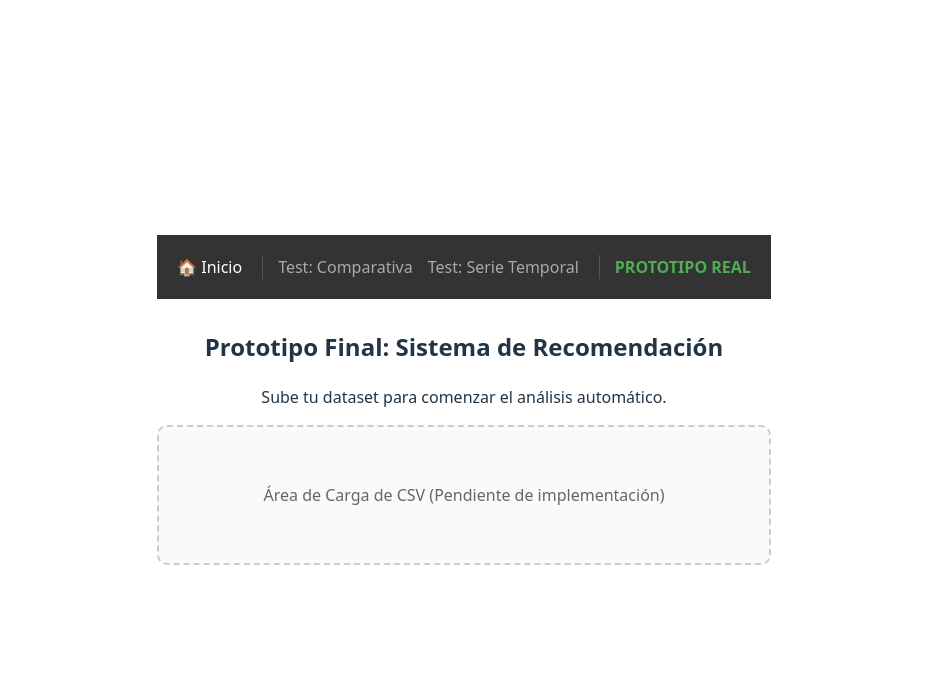
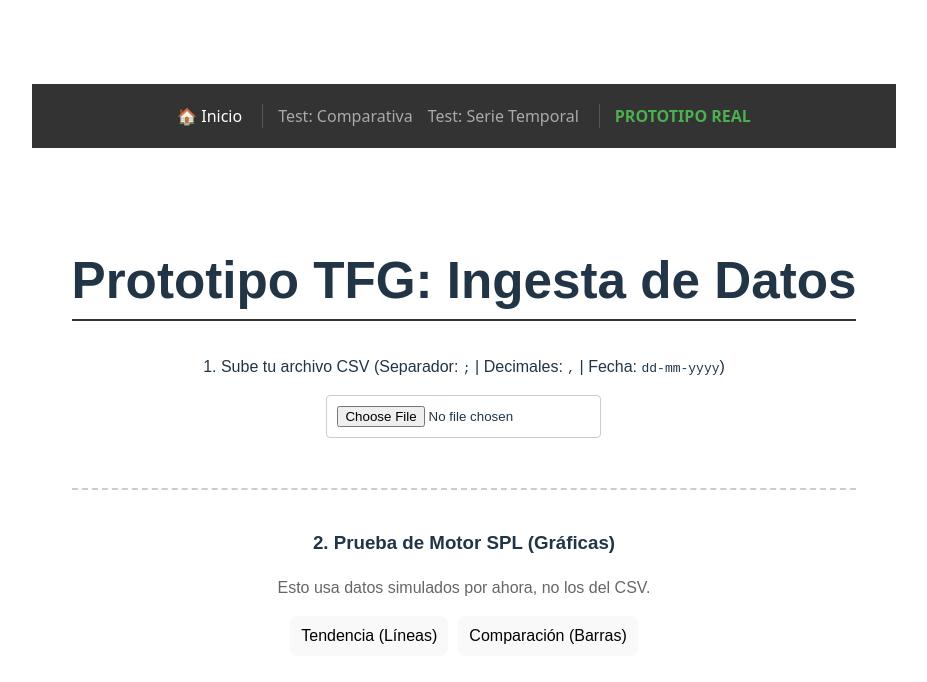
Before and after one commit to CarlosCerdaMorales/show-me-the-data, a React (Vite) app in the folder web-prototypes/: page /prototipo in a window 1280 px wide. Shown: the top 682 px of the page, without its empty margins (176-1103 px from the left). Built offline with nearby package versions, Linux system fonts and the light colour scheme.

Commit message:
feat: csv readable and parsed ready

```diff
--- /dev/null
+++ b/web-prototypes/src/components/DynamicChart.jsx
@@ -0,0 +1,52 @@
+import { Line, Bar } from 'react-chartjs-2';
+import {
+  Chart as ChartJS,
+  CategoryScale,
+  LinearScale,
+  PointElement,
+  LineElement,
+  BarElement,
+  Title,
+  Tooltip,
+  Legend,
+} from 'chart.js';
+
+ChartJS.register(
+  CategoryScale,
+  LinearScale,
+  PointElement,
+  LineElement,
+  BarElement,
+  Title,
+  Tooltip,
+  Legend
+);
+
+const DynamicChart = ({ config }) => {
+  if (!config) return null;
+  const dataConDatos = {
+    ...config.data,
+    labels: ['Enero', 'Febrero', 'Marzo', 'Abril', 'Mayo'],
+    datasets: [
+      {
+        label: 'Ventas Reales',
+        data: [12, 19, 3, 5, 2],
+        backgroundColor: config.type === 'bar' ? 'rgba(75, 192, 192, 0.5)' : 'rgba(75, 192, 192, 1)',
+        borderColor: 'rgba(75, 192, 192, 1)',
+        borderWidth: 1,
+      },
+    ],
+  };
+
+  return (
+    <div style={{ width: '100%', height: '400px' }}>
+      {config.type === 'line' ? (
+        <Line data={dataConDatos} options={config.options} />
+      ) : (
+        <Bar data={dataConDatos} options={config.options} />
+      )}
+    </div>
+  );
+};
+
+export default DynamicChart;
--- a/web-prototypes/src/pages/Proto.jsx
+++ b/web-prototypes/src/pages/Proto.jsx
@@ -1,22 +1,147 @@
 import { useState } from 'react';
+import axios from 'axios';
+import DynamicChart from '../components/DynamicChart'
 
 const Proto = () => {
-  // Estado para guardar los datos que suba el usuario
-  const [data, setData] = useState(null);
+  const [csvData, setCsvData] = useState(null);
+  const [loading, setLoading] = useState(false);
+  const [error, setError] = useState(null);
+  const [chartConfig, setChartConfig] = useState(null);
+
+  const handleFileUpload = async (event) => {
+    const file = event.target.files[0];
+    if (!file) return;
+
+    setLoading(true);
+    setError(null);
+    setCsvData(null);
+
+    const formData = new FormData();
+    formData.append('file', file);
+
+    try {
+      const response = await axios.post('http://localhost:5000/upload-csv', formData, {
+        headers: { 'Content-Type': 'multipart/form-data' },
+      });
+
+      console.log("Datos del CSV:", response.data);
+      setCsvData(response.data);
+    } catch (err) {
+      console.error(err);
+      setError("Error al procesar el archivo. Asegúrate de que el Backend (app.py) esté corriendo.");
+    } finally {
+      setLoading(false);
+    }
+  };
+
+  const generarGraficaEnPython = async (tipoIntencion) => {
+    setLoading(true);
+    try {
+      const configParaElMotor = {
+        "TimeSeries": true,
+        "ShowTrend": tipoIntencion === 'linea',
+        "CompareValues": tipoIntencion === 'barras',
+        "LineChart": tipoIntencion === 'linea',
+        "BarChart": tipoIntencion === 'barras',
+        "GridLines": true
+      };
+
+      const response = await axios.post('http://localhost:5000/generate-chart', configParaElMotor);
+      setChartConfig(response.data);
+    } catch (error) {
+      console.error("Error UVL:", error);
+      alert("Error conectando con el motor UVL");
+    } finally {
+      setLoading(false);
+    }
+  };
 
   return (
-    <div className="page-container">
-      <h2>Prototipo Final: Sistema de Recomendación</h2>
-      <p>Sube tu dataset para comenzar el análisis automático.</p>
+    <div style={{ padding: '40px', maxWidth: '900px', margin: '0 auto', fontFamily: 'Arial, sans-serif' }}>
+      <h1 style={{ borderBottom: '2px solid #333', paddingBottom: '10px' }}>Prototipo TFG: Ingesta de Datos</h1>
 
-      <div style={{
-        border: '2px dashed #ccc',
-        padding: '40px',
-        textAlign: 'center',
-        borderRadius: '10px',
-        backgroundColor: '#fafafa'
-      }}>
-        <p style={{ color: '#666' }}>Área de Carga de CSV (Pendiente de implementación)</p>
+      <div style={{ marginBottom: '30px' }}>
+        <p>1. Sube tu archivo CSV (Separador: <code>;</code> | Decimales: <code>,</code> | Fecha: <code>dd-mm-yyyy</code>)</p>
+        <input
+          type="file"
+          accept=".csv"
+          onChange={handleFileUpload}
+          style={{ padding: '10px', border: '1px solid #ccc', borderRadius: '4px' }}
+        />
+        {loading && <span style={{ marginLeft: '10px', color: '#007bff' }}>Procesando...</span>}
+        {error && <p style={{ color: 'red', marginTop: '10px' }}>❌ {error}</p>}
+      </div>
+
+      {csvData && (
+        <div style={{ marginBottom: '40px', border: '1px solid #ddd', borderRadius: '8px', overflow: 'hidden', boxShadow: '0 2px 5px rgba(0,0,0,0.1)' }}>
+          <div style={{ padding: '15px', backgroundColor: '#f8f9fa', borderBottom: '1px solid #ddd', display: 'flex', justifyContent: 'space-between', alignItems: 'center' }}>
+            <h3 style={{ margin: 0 }}>Vista Previa ({csvData.total_rows} filas)</h3>
+            <button style={{ backgroundColor: '#28a745', color: 'white', border: 'none', padding: '8px 15px', borderRadius: '4px', cursor: 'pointer' }}>
+              Confirmar Datos
+            </button>
+          </div>
+
+          <div style={{ overflowX: 'auto' }}>
+            <table style={{ width: '100%', borderCollapse: 'collapse', fontSize: '14px' }}>
+              <thead>
+                <tr style={{ backgroundColor: '#343a40', color: 'white' }}>
+                  {csvData.columns.map((col, index) => (
+                    <th key={index} style={{ padding: '12px 15px', textAlign: 'left', borderRight: '1px solid #454d55' }}>
+                      {col}
+                      <br/>
+                      {(() => {
+                        let bgColor = '#6c757d';
+                        if (csvData.types[col] === 'Numérico') bgColor = '#28a745';
+                        if (csvData.types[col] === 'Fecha') bgColor = '#007bff';
+
+                        return (
+                          <span style={{
+                            backgroundColor: bgColor,
+                            color: 'white',
+                            fontSize: '0.75em',
+                            padding: '2px 6px',
+                            borderRadius: '4px',
+                            marginTop: '5px',
+                            display: 'inline-block',
+                            fontWeight: 'normal'
+                          }}>
+                            {csvData.types[col]}
+                          </span>
+                        );
+                      })()}
+                    </th>
+                  ))}
+                </tr>
+              </thead>
+              <tbody>
+                {csvData.preview.map((row, rowIndex) => (
+                  <tr key={rowIndex} style={{ backgroundColor: rowIndex % 2 === 0 ? '#fff' : '#f2f2f2' }}>
+                    {csvData.columns.map((col, colIndex) => (
+                      <td key={colIndex} style={{ padding: '10px 15px', borderBottom: '1px solid #ddd', color: '#333' }}>
+                        {row[col]}
+                      </td>
+                    ))}
+                  </tr>
+                ))}
+              </tbody>
+            </table>
+          </div>
+        </div>
+      )}
+
+      <div style={{ marginTop: '50px', paddingTop: '20px', borderTop: '2px dashed #ccc' }}>
+        <h3>2. Prueba de Motor SPL (Gráficas)</h3>
+        <p style={{ color: '#666' }}>Esto usa datos simulados por ahora, no los del CSV.</p>
+        <div style={{ marginBottom: '20px' }}>
+          <button onClick={() => generarGraficaEnPython('linea')} style={{ padding: '10px', marginRight: '10px', cursor: 'pointer' }}>Tendencia (Líneas)</button>
+          <button onClick={() => generarGraficaEnPython('barras')} style={{ padding: '10px', cursor: 'pointer' }}>Comparación (Barras)</button>
+        </div>
+
+        {chartConfig && (
+          <div style={{ border: '1px solid #ccc', padding: '20px' }}>
+            <DynamicChart config={chartConfig} />
+          </div>
+        )}
       </div>
     </div>
   );
```
Also changed, not shown: 2 other files (tests, documents, lock files or other folders).
